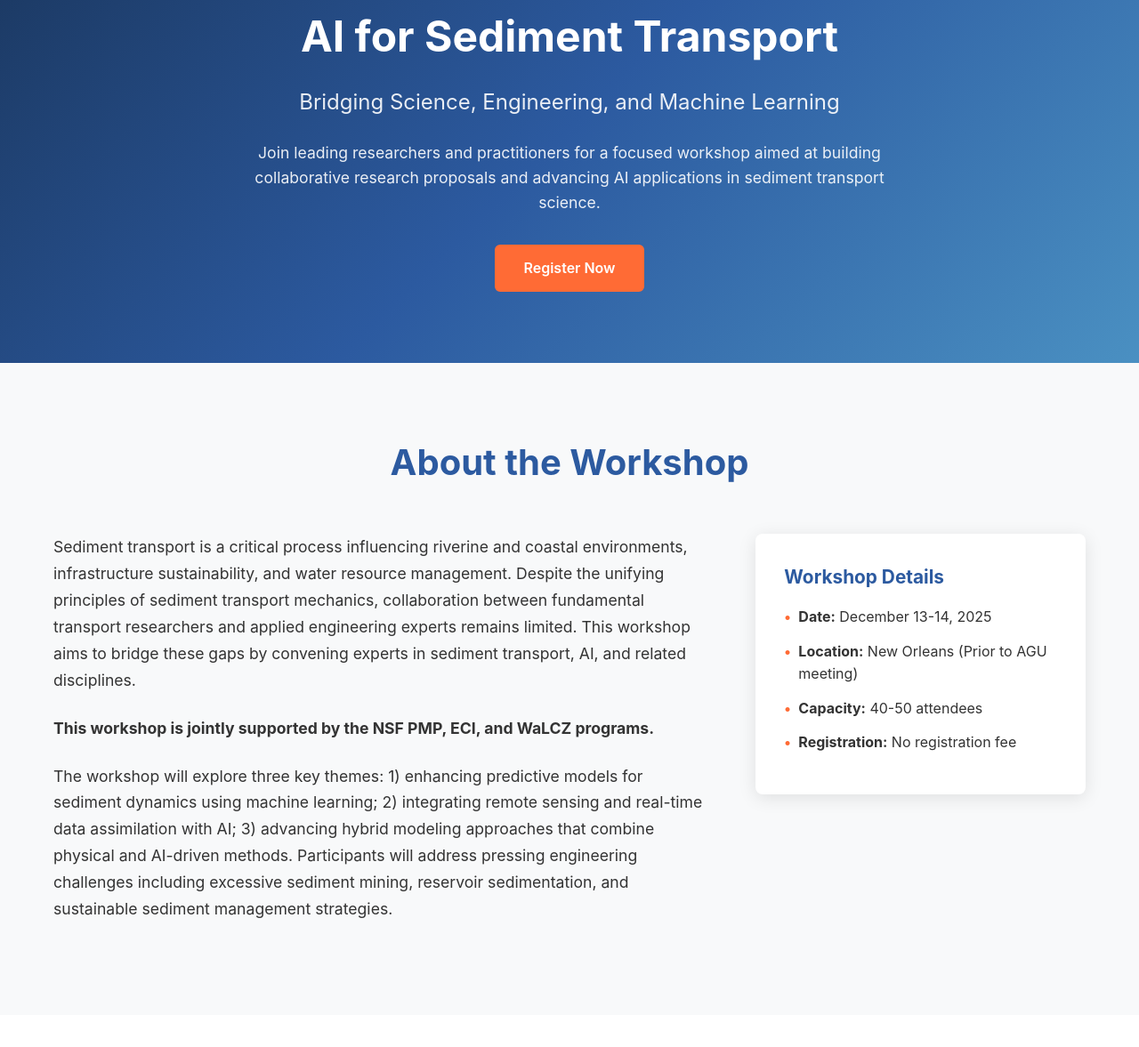
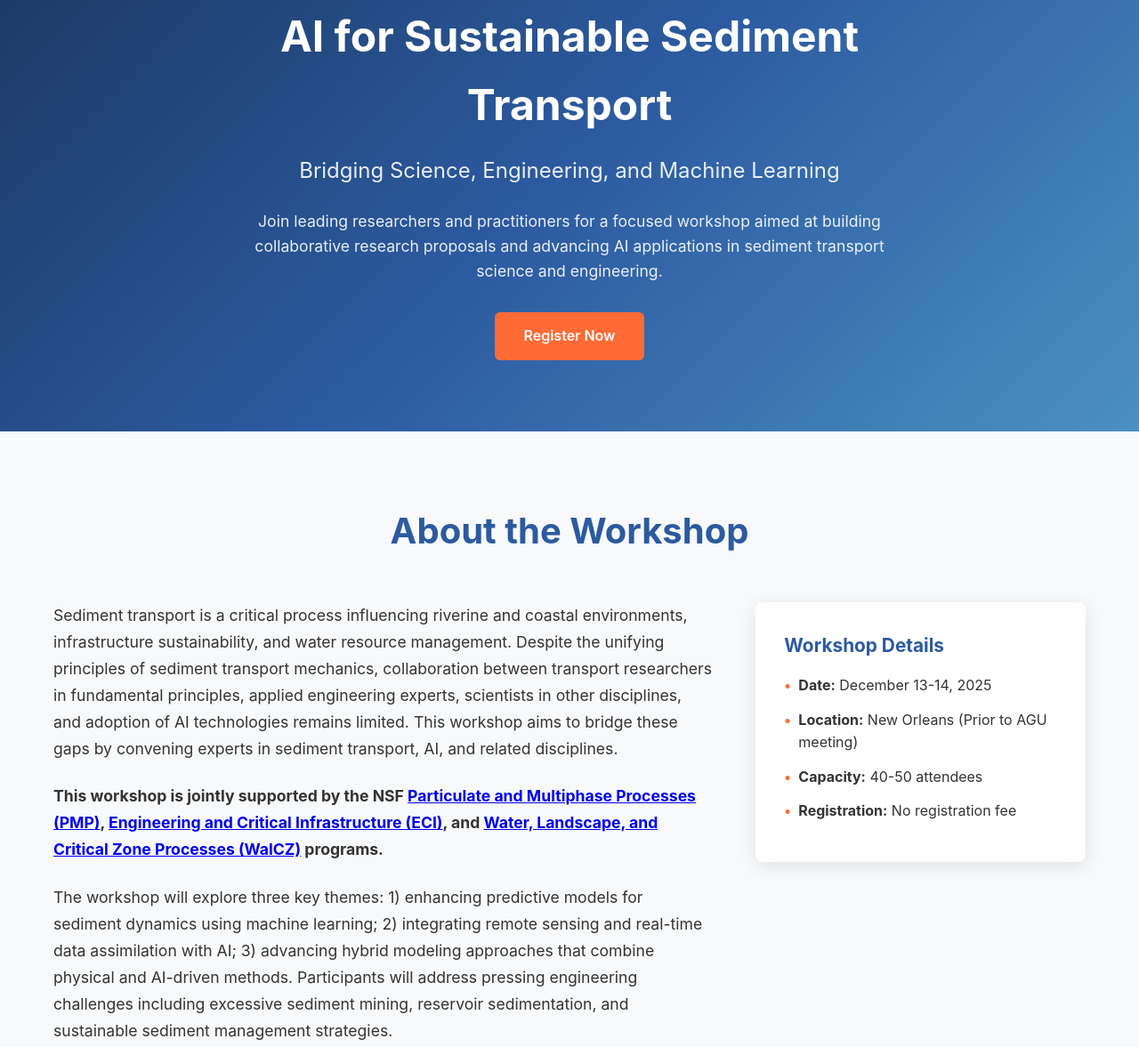
Before and after one commit to BennettHydroLab/mist_ai_workshop_site, a plain HTML site: page index.html in a window 1280 px wide. Shown: the part 117-1294 px from the top of the page at 89% size. Drawn offline with Linux system fonts and the light colour scheme.

Commit message:
Update with Jennifer's edits.

```diff
--- a/index.html
+++ b/index.html
@@ -26,9 +26,9 @@
     <main>
         <section class="hero">
             <div class="hero-content">
-                <h1>AI for Sediment Transport</h1>
+                <h1>AI for Sustainable Sediment Transport</h1>
                 <h2 style="color: white">Bridging Science, Engineering, and Machine Learning</h2>
-                <p>Join leading researchers and practitioners for a focused workshop aimed at building collaborative research proposals and advancing AI applications in sediment transport science.</p>
+                <p>Join leading researchers and practitioners for a focused workshop aimed at building collaborative research proposals and advancing AI applications in sediment transport science and engineering.</p>
                 <div class="cta-buttons">
                     <a href="#registration" class="btn-primary">Register Now</a>
                 </div>
@@ -40,8 +40,12 @@
                 <h2>About the Workshop</h2>
                 <div class="about-grid">
                     <div class="about-text">
-                        <p>Sediment transport is a critical process influencing riverine and coastal environments, infrastructure sustainability, and water resource management. Despite the unifying principles of sediment transport mechanics, collaboration between fundamental transport researchers and applied engineering experts remains limited. This workshop aims to bridge these gaps by convening experts in sediment transport, AI, and related disciplines.</p>
-                        <p><strong>This workshop is jointly supported by the NSF PMP, ECI, and WaLCZ programs.</strong></p>
+                        <p>Sediment transport is a critical process influencing riverine and coastal environments, infrastructure sustainability, and water resource management. Despite the unifying principles of sediment transport mechanics, collaboration between transport researchers in fundamental principles, applied engineering experts, scientists in other disciplines, and adoption of AI technologies remains limited. This workshop aims to bridge these gaps by convening experts in sediment transport, AI, and related disciplines.</p>
+                        <p><strong>This workshop is jointly supported by the NSF
+                            <a href=https://www.nsf.gov/funding/opportunities/particulate-multiphase-processes>Particulate and Multiphase Processes (PMP)</a>,
+                            <a href=https://www.nsf.gov/funding/opportunities/eci-engineering-civil-infrastructure>Engineering and Critical Infrastructure (ECI)</a>, and
+                            <a href=https://www.nsf.gov/funding/opportunities/walcz-water-landscape-critical-zone-processes>Water, Landscape, and Critical Zone Processes (WalCZ)</a>
+                        programs.</strong></p>
                         <p>The workshop will explore three key themes: 1) enhancing predictive models for sediment dynamics using machine learning; 2) integrating remote sensing and real-time data assimilation with AI; 3) advancing hybrid modeling approaches that combine physical and AI-driven methods. Participants will address pressing engineering challenges including excessive sediment mining, reservoir sedimentation, and sustainable sediment management strategies.</p>
                     </div>
                     <div class="about-details">
@@ -63,7 +67,7 @@
                 <div class="schedule-grid">
                     <div class="schedule-item">
                         <h3>Day 1: Advances in Sediment Transport Science and Engineering</h3>
-                        <p>Experimental advances, geomorphology, numerical modeling innovations, and engineering solutions for critical infrastructure</p>
+                        <p>Experimental advances, geomorphology, numerical modeling innovations, and engineering solutions for critical civil infrastructure</p>
                     </div>
                     <div class="schedule-item">
                         <h3>Day 2: Foundations and Emerging AI Applications</h3>
@@ -90,14 +94,14 @@
                         <li>Xiaofeng Liu, Pennsylvania State University</li>
                         <li>Ehab Meselhe, Tulane University</li>
                     </ul>
-                    <p>We welcome contributions from researchers working on AI applications in sediment transport, geomorphology, and related fields. <strong>Abstract submissions are encouraged but not required for participation.</strong></p>
+                    <p>We welcome contributions from researchers working on research in the focus areaas of the NSF PMP, ECI, WaLCZ programs and AI applications in sediment transport, geomorphology, and related fields. <strong>Abstract submissions are encouraged but not required for participation. Participants are also encouraged to submit papers to the special issue in the International Journal of Sediment Research.</strong></p>
                 </div>
             </div>
         </section>
 
         <section id="registration" class="registration">
             <div class="container">
-                <h2>Registration & Abstract Submission</h2>
+                <h2>Registration Application & Abstract Submission</h2>
                 <div class="registration-single">
                     <div class="registration-card-combined">
                         <h3>Workshop Registration</h3>
```
